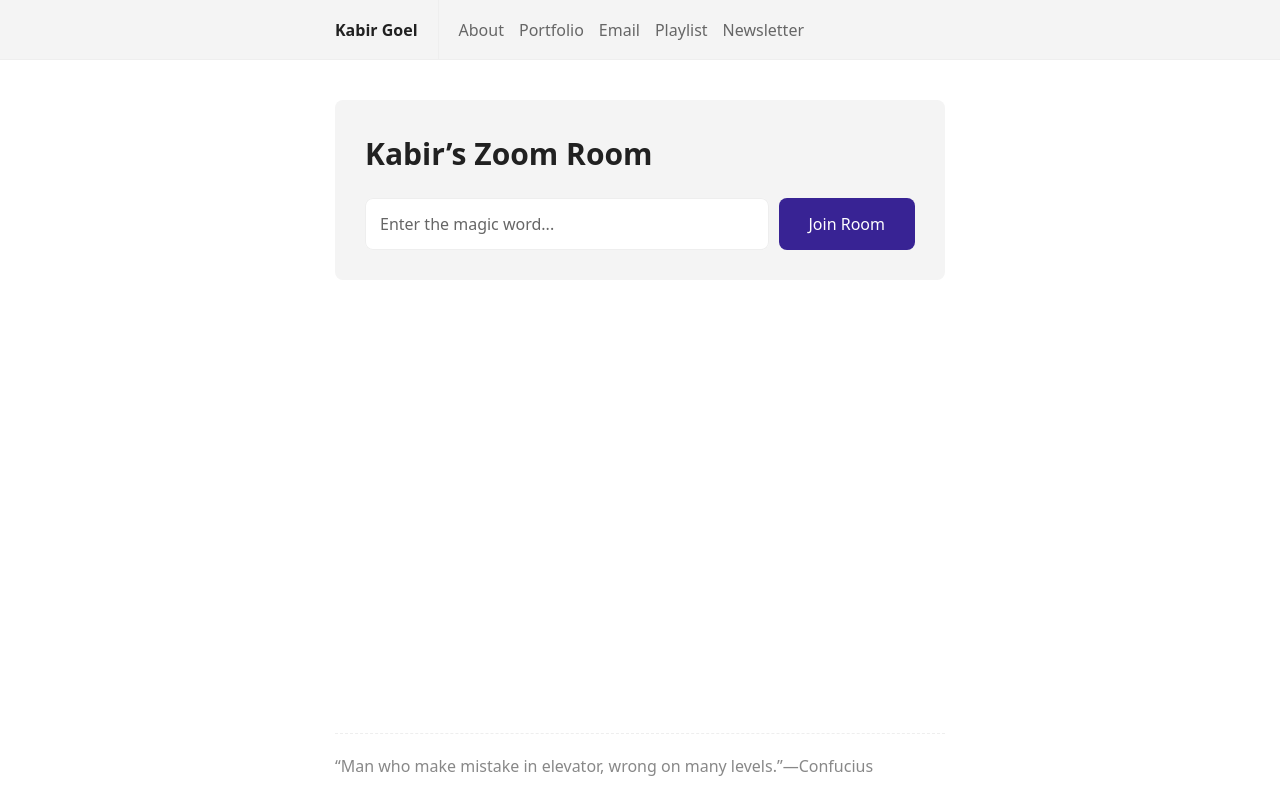
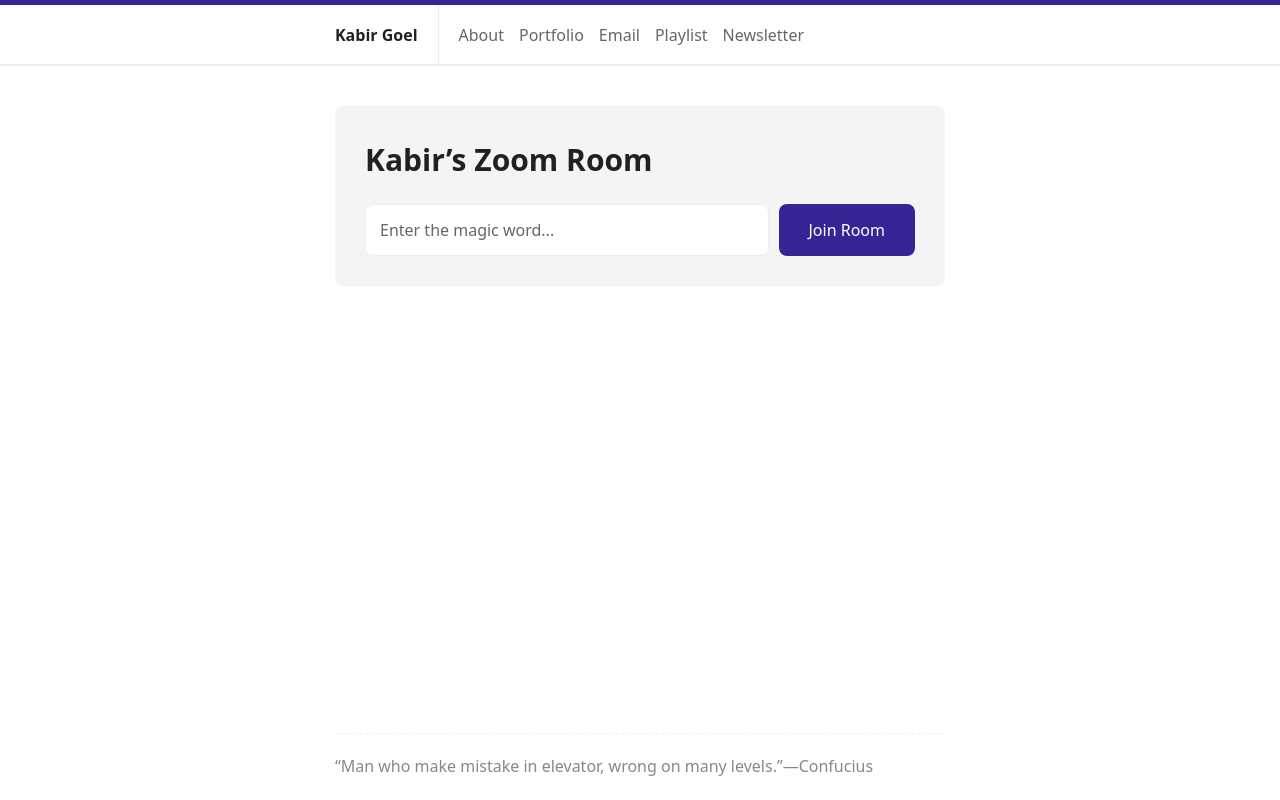
Before and after one commit to kbrgl/website, a Next.js app: page /zoom in a window 1280 px wide. Built offline with nearby package versions, Linux system fonts and the light colour scheme; a web font is replaced by a local one.

Commit message:
Update navbar design

```diff
--- a/components/navbar.module.css
+++ b/components/navbar.module.css
@@ -1,6 +1,6 @@
 .navbar {
-  background: var(--color-wash);
-  border-bottom: 1px solid var(--color-stroke);
+  border-top: 5px solid var(--color-accent);
+  border-bottom: 2px solid var(--color-stroke);
 }
 
 .navbar a {
@@ -51,8 +51,6 @@
 
 .list a {
   margin-left: var(--s);
-
-  transition: color var(--transition-duration);
 }
 
 .list a:first-child {
```
